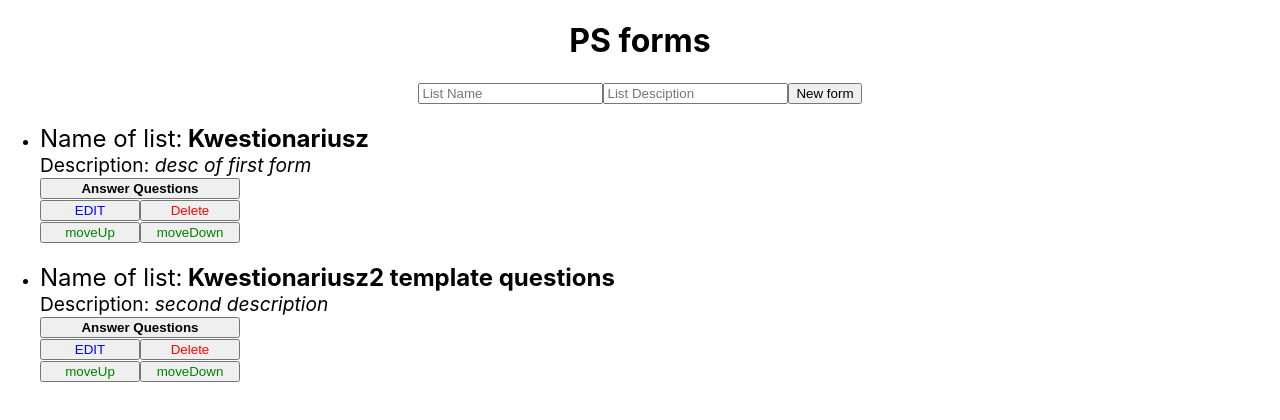
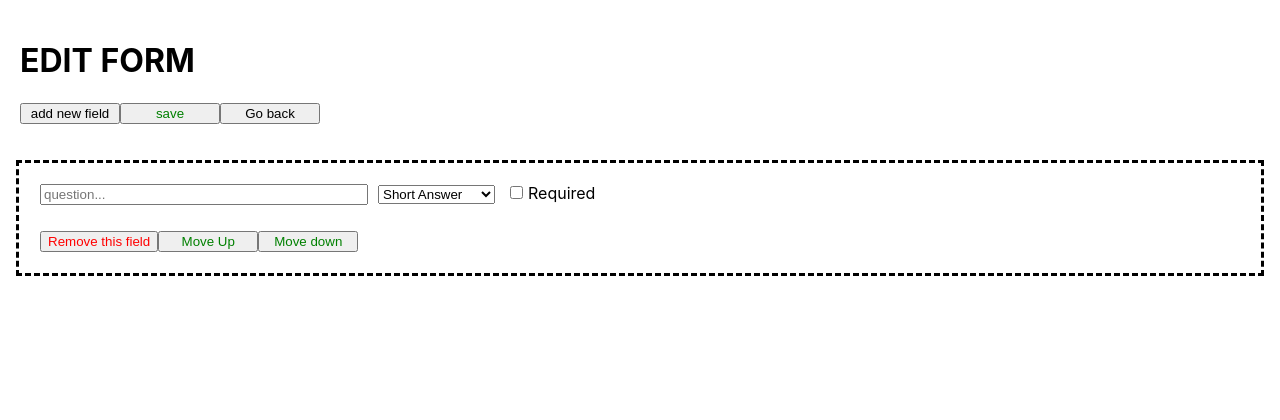
Before and after one commit to patryk-siewiera/iterators, a React (Create React App) app: page / in a window 1280 px wide. Shown: the top 420 px of the page. Built offline with nearby package versions, Linux system fonts and the light colour scheme; no server answers.

Commit message:
feat: styling answers

```diff
--- a/src/App.js
+++ b/src/App.js
@@ -106,6 +106,7 @@ function App({ onEdit }) {
 										</div>
 									</div>
 								</li>
+
 						);
 					})}
 				</ul>
--- a/src/editField.css
+++ b/src/editField.css
@@ -4,8 +4,29 @@
 	margin: 1rem;
 }
 
-.question {
+.questionToAnswer {
 	width: 500px;
+	margin: 10px 0px 20px 5px;
+}
+
+.questionField {
+	width: 20rem;
+	margin: 5px;
+}
+
+select {
+	margin: 5px;
+}
+
+.required {
+	margin: 5px;
+}
+.linebox {
+	margin: 0px 12px 0px 0px;
+	width: 150px;
+}
+.multipleAnswer {
+	margin: 500px;
 }
 
 .longAnswer {
@@ -23,3 +44,7 @@
 .save {
 	color: green;
 }
+
+.buttonBox {
+	margin: 5px;
+}
--- a/src/editField.js
+++ b/src/editField.js
@@ -20,8 +20,7 @@ export default function EditField() {
 				<option value="multipleAnswer">Multiple Answer</option>
 				<option value="line">Line</option>
 			</select>
-
-			<label>
+			<label className="required">
 				<input
 					value="Add option"
 					type="checkbox"
@@ -29,16 +28,7 @@ export default function EditField() {
 				/>
 				Required
 			</label>
-			<button type="button" className="remove">
-				Remove this field
-			</button>
-			<button type="button" className="moveUp">
-				Move Up
-			</button>
-			<button type="button" className="moveDown">
-				Move down
-			</button>
-			<div className="question">
+			<div className="questionToAnswer">
 				{questionType === "shortAnswer" && (
 					<input
 						className="shortAnswer"
@@ -86,15 +76,22 @@ export default function EditField() {
 						</label>
 						<label>
 							<input type="checkbox" name="answer" /> answer
-						</label>
+						</label>{" "}
 						<button>add more </button>
 					</div>
 				)}
-
 				{questionType === "line" && (
 					<div>
-						<input type="text" placeholder="Minimum value..." />
-						<input type="text" placeholder="Maximum value..." />
+						<input
+							type="text"
+							placeholder="Minimum value..."
+							className="linebox"
+						/>
+						<input
+							type="text"
+							placeholder="Maximum value..."
+							className="linebox"
+						/>
 					</div>
 				)}
 			</div>
@@ -109,6 +106,17 @@ export default function EditField() {
 					Allow other answer
 				</label>
 			)}
+			<div className="buttonBox">
+				<button type="button" className="remove">
+					Remove this field
+				</button>
+				<button type="button" className="moveUp">
+					Move Up
+				</button>
+				<button type="button" className="moveDown">
+					Move down
+				</button>
+			</div>
 		</div>
 	);
 }
--- a/src/index.js
+++ b/src/index.js
@@ -3,12 +3,12 @@ import ReactDOM from "react-dom";
 import "./index.css";
 import App from "./App";
 import EditForm from "./editForm";
-import { BrowserRouter, Switch, Route, Link } from "react-router-dom";
+// import { BrowserRouter, Switch, Route, Link } from "react-router-dom";
 
 ReactDOM.render(<MyApp />, document.getElementById("root"));
 
 function MyApp() {
-	const [page, setPage] = useState("app");
+	const [page, setPage] = useState("edit");
 	const [id, setId] = useState({});
 	return (
 		<React.StrictMode>
```
Also changed, not shown: src/App.css (line endings or trailing spaces). Lines whose indentation alone changed are shown as unchanged.
